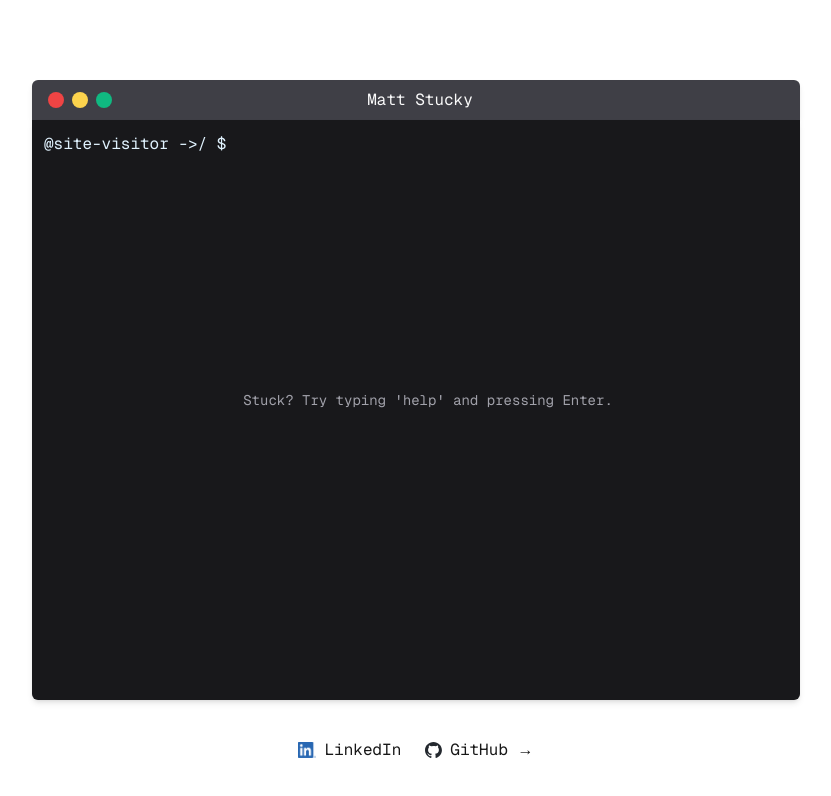
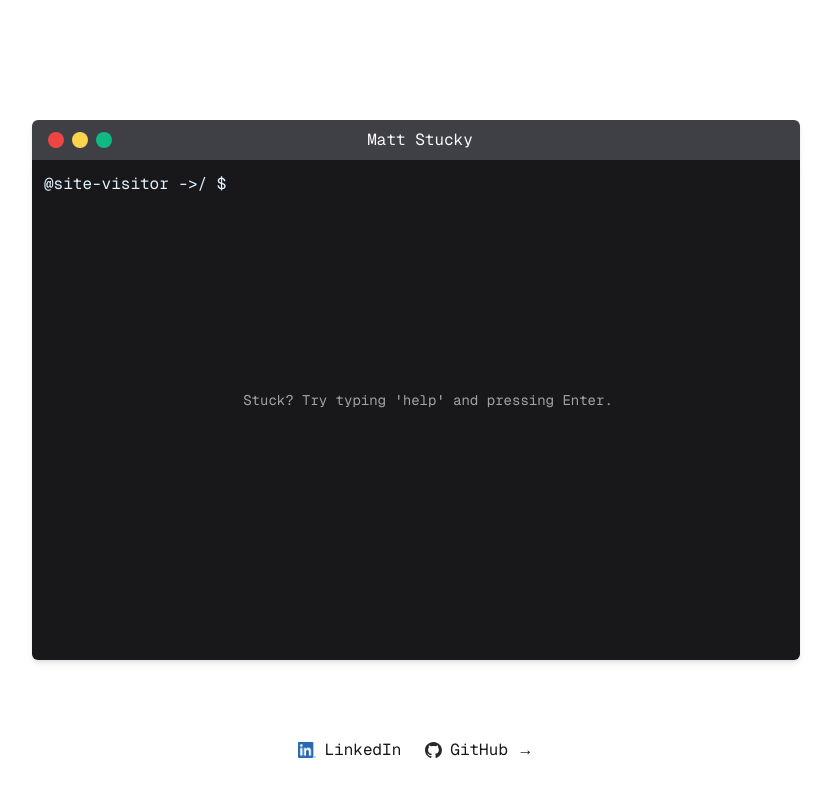
Before and after one commit to mnstucky/personal-site, a Next.js app: page / in a window 1280 px wide. Shown: the top 796 px of the page, without its empty margins (224-1055 px from the left). Built offline with nearby package versions, Linux system fonts and the light colour scheme.

Commit message:
Fix scrolling

```diff
--- a/app/page.tsx
+++ b/app/page.tsx
@@ -14,6 +14,14 @@ export default function Home() {
   const [terminalContent, setTerminalContent] = useState<TerminalLine[]>([]);
   const [tooltipVisible, setTooltipVisible] = useState(false);
   const [inputValue, setInputValue] = useState('');
+
+  // Anchor terminal to the bottom on each render
+  useEffect(() => {
+    const input = document.querySelector('.terminal');
+    if (input) {
+      input.scrollTop = input.scrollHeight;
+    }
+  });
 
   const getPrompt = useCallback(
     (newPath: string | undefined = undefined) => {
@@ -186,12 +194,20 @@ export default function Home() {
         justify-items-center
         items-center
         min-h-screen
+        max-h-screen
         p-3
         pb-10
         sm:pt-20
         sm:pb-15
         font-[family-name:var(--font-geist-mono)]`}>
-      <main className='row-start-1 relative w-full max-w-3xl h-full'>
+      <main className={`
+          row-start-1
+          relative
+          w-full
+          max-w-3xl
+          max-h-[calc(100%-5rem)]
+          min-h-[calc(100%-5rem)]
+          h-full`}>
         <div className='h-50 bg-zinc-700 rounded-t-md shadow-md px-4 py-2 flex items-center justify-between'>
           <div className='flex gap-2'>
             <div className='h-4 w-4 bg-red-500 rounded-lg'></div>
@@ -208,7 +224,15 @@ export default function Home() {
           rounded-b-md
           p-3
           relative
-          h-[calc(100%-5rem)]
+          overflow-y-a  [&::-webkit-scrollbar]:w-2
+          [&::-webkit-scrollbar-track]:bg-zinc-100
+          [&::-webkit-scrollbar-thumb]:bg-gray-300
+          dark:[&::-webkit-scrollbar-track]:bg-neutral-700
+          dark:[&::-webkit-scrollbar-thumb]:bg-neutral-500uto
+          overflow-x-hidden
+          max-h-[calc(100%-5rem)]
+          min-h-[calc(100%-5rem)]
+          terminal
           `}>
           <div className='whitespace-pre-wrap'>
             {terminalContent.map((line, i) => (
```
